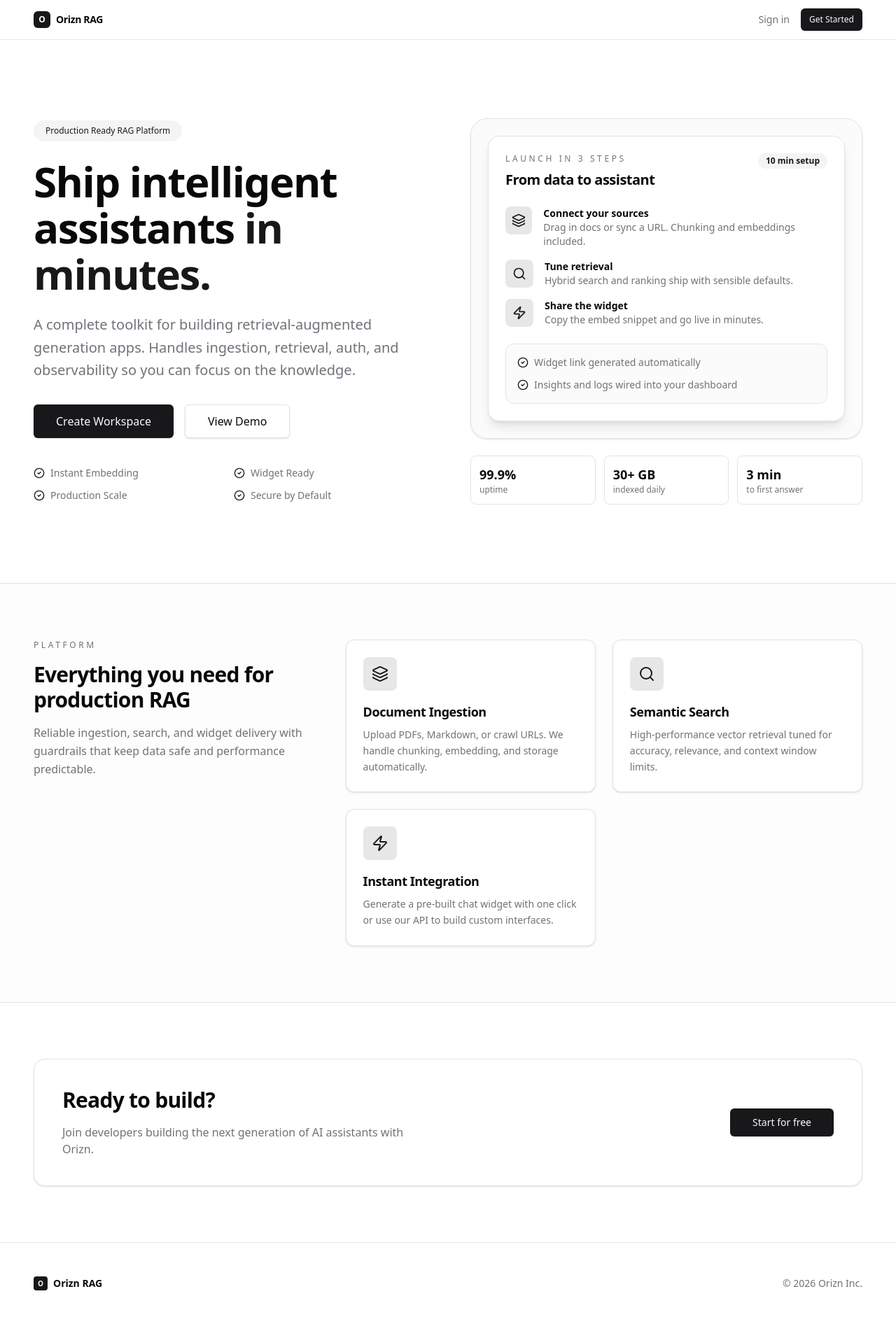
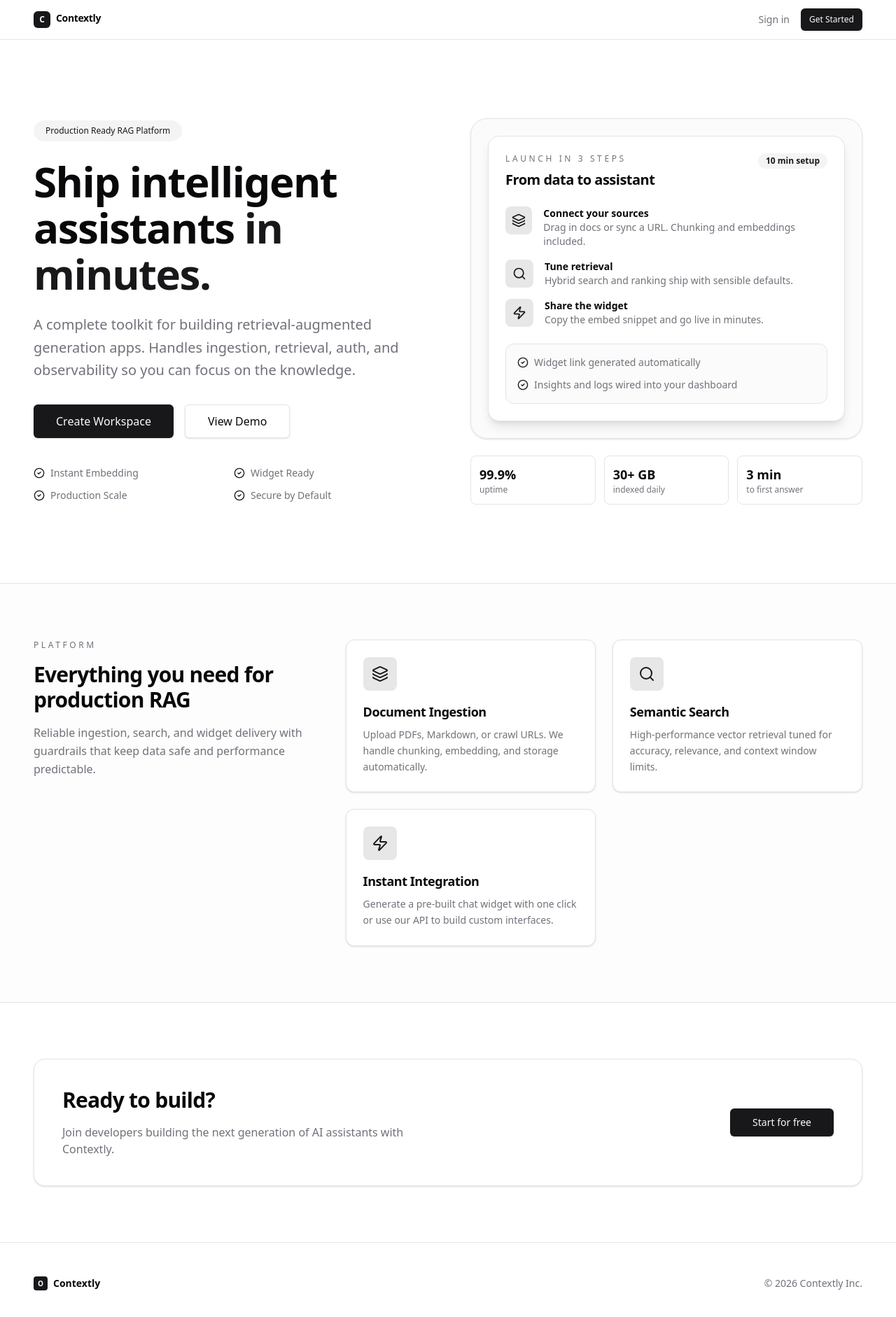
Before and after one commit to Pranav322/Assistant, a Next.js app in the folder frontend/: page / in a window 1280 px wide. Shown: the top 1882 px of the page at 70% size. Built offline with nearby package versions, Linux system fonts and the light colour scheme.

Commit message:
feat: changes names from orizn to contextly

```diff
--- a/frontend/app/auth/layout.tsx
+++ b/frontend/app/auth/layout.tsx
@@ -34,7 +34,7 @@
               </div>
               <div>
                 <p className="text-xs uppercase tracking-[0.3em] text-muted-foreground">
-                  Orizn RAG
+                  Contextly
                 </p>
                 <h1 className="text-3xl font-semibold tracking-tight sm:text-4xl">
                   Build production-grade AI assistants.
--- a/frontend/app/layout.tsx
+++ b/frontend/app/layout.tsx
@@ -14,7 +14,7 @@
 });
 
 export const metadata: Metadata = {
-  title: "Orizn RAG Platform",
+  title: "Contextly Platform",
   description: "Build, embed, and monitor production RAG chatbots.",
 };
 
--- a/frontend/app/page.tsx
+++ b/frontend/app/page.tsx
@@ -18,12 +18,13 @@
     <div className="flex min-h-screen flex-col bg-background selection:bg-primary/10">
       <header className="sticky top-0 z-50 w-full border-b bg-background/80 backdrop-blur-md supports-[backdrop-filter]:bg-background/60">
         <div className="mx-auto flex h-14 w-full max-w-[1400px] items-center justify-between px-6 sm:px-8 lg:px-12">
-          <div className="flex items-center gap-2">
+          <div className="flex i
+          tems-center gap-2">
             <div className="flex h-6 w-6 items-center justify-center rounded-md bg-primary text-primary-foreground font-bold text-xs">
-              O
+              C
             </div>
             <span className="text-sm font-semibold tracking-tight">
-              Orizn RAG
+              Contextly
             </span>
           </div>
           <nav className="flex items-center gap-4">
@@ -255,7 +256,7 @@
               <div>
                 <h3 className="text-3xl font-bold tracking-tight">Ready to build?</h3>
                 <p className="mt-4 max-w-[520px] text-muted-foreground">
-                  Join developers building the next generation of AI assistants with Orizn.
+                  Join developers building the next generation of AI assistants with Contextly.
                 </p>
               </div>
               <div className="mt-8 md:mt-0">
@@ -274,10 +275,10 @@
             <div className="flex h-5 w-5 items-center justify-center rounded bg-primary text-[10px] text-primary-foreground font-bold">
               O
             </div>
-            <span className="font-semibold text-foreground">Orizn RAG</span>
+            <span className="font-semibold text-foreground">Contextly</span>
           </div>
           <div className="flex gap-6">
-            <p>&copy; {new Date().getFullYear()} Orizn Inc.</p>
+            <p>&copy; {new Date().getFullYear()} Contextly Inc.</p>
           </div>
         </div>
       </footer>
--- a/frontend/app/widget/page.tsx
+++ b/frontend/app/widget/page.tsx
@@ -361,8 +361,8 @@
           </div>
         </form>
         <div className="text-center mt-2">
-          <a href="https://orizn.com" target="_blank" className="text-[10px] text-muted-foreground/60 hover:text-muted-foreground transition-colors">
-            Powered by Orizn AI
+          <a href="https://contextly.ai" target="_blank" className="text-[10px] text-muted-foreground/60 hover:text-muted-foreground transition-colors">
+            Powered by Contextly AI
           </a>
         </div>
       </div>
--- a/frontend/public/embed.js
+++ b/frontend/public/embed.js
@@ -13,7 +13,7 @@
 
   let token = scriptTag.getAttribute("data-token");
   if (!token && !refreshUrl) {
-    console.error("[Orizn Widget] Missing data-token attribute.");
+    console.error("[Contextly Widget] Missing data-token attribute.");
     return;
   }
 
@@ -69,7 +69,7 @@
   }
 
   const root = document.createElement("div");
-  root.id = "orizn-widget-root";
+  root.id = "contextly-widget-root";
 
   if (mode === "embedded") {
     root.style.position = "relative";
@@ -114,7 +114,7 @@
 
   const iframe = document.createElement("iframe");
   iframe.src = iframeSrc.toString();
-  iframe.title = "Orizn Chatbot";
+  iframe.title = "Contextly Chatbot";
   iframe.allow = "clipboard-read; clipboard-write";
   iframe.style.border = "0";
   iframe.style.width = "100%";
@@ -277,10 +277,10 @@
       if (response.ok && data && data.token) {
         setToken(data.token);
       } else {
-        console.error("[Orizn Widget] Token refresh failed.");
+        console.error("[Contextly Widget] Token refresh failed.");
       }
     } catch (error) {
-      console.error("[Orizn Widget] Token refresh error.", error);
+      console.error("[Contextly Widget] Token refresh error.", error);
     } finally {
       refreshInFlight = false;
     }
```
Also changed, not shown: 1 other file (tests, documents, lock files or other folders).
